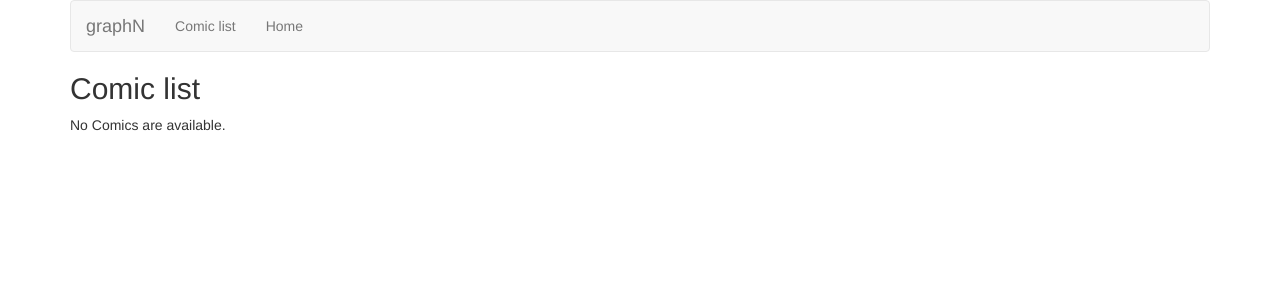
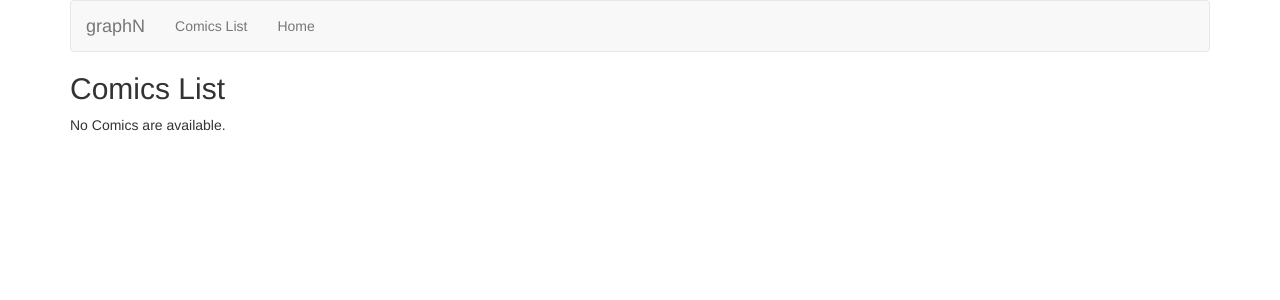
Before and after one commit to gchoy/Recommed_Proj, a Django app: page /reviews/comic in a window 1280 px wide. Shown: the top 300 px of the page. Run offline with Django 3.2, Linux system fonts and the light colour scheme; data that the repository does not hold is empty; some libraries are stand-ins or nearby versions.

Commit message:
Recommender update

```diff
--- a/graphicN/reviews/templates/reviews/base.html
+++ b/graphicN/reviews/templates/reviews/base.html
@@ -11,7 +11,7 @@
         </div>
         <div id="navbar" class="navbar-collapse collapse">
             <ul class="nav navbar-nav">
-                <li><a href="{% url 'reviews:comic_list' %}">Comic list</a></li>
+                <li><a href="{% url 'reviews:comic_list' %}">Comics List</a></li>
                 <li><a href="{% url 'reviews:review_list' %}">Home</a></li>
             </ul>
         </div>
--- a/graphicN/reviews/templates/reviews/comic_list.html
+++ b/graphicN/reviews/templates/reviews/comic_list.html
@@ -1,7 +1,7 @@
 {% extends 'reviews/base.html' %}
 
 {% block title %}
-<h2>Comic list</h2>
+<h2>Comics List</h2>
 {% endblock %}
 
 
--- a/graphicN/reviews/templates/reviews/review_list.html
+++ b/graphicN/reviews/templates/reviews/review_list.html
@@ -1,7 +1,7 @@
 {% extends 'reviews/base.html' %}
 
 {% block title %}
-<h2>Latest reviews</h2>
+<h2>Latest Reviews</h2>
 {% endblock %}
 
 {% block content %}
```
Also changed, not shown: 1 other file.
